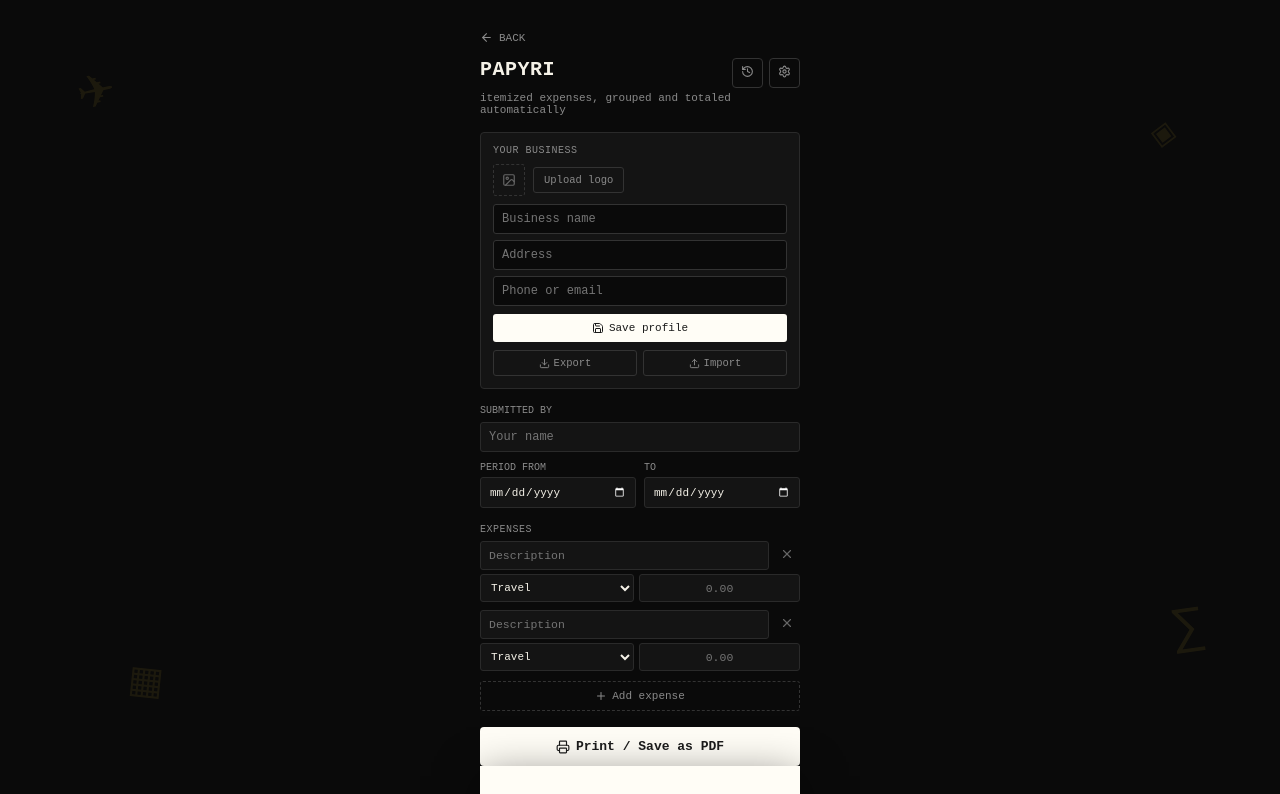
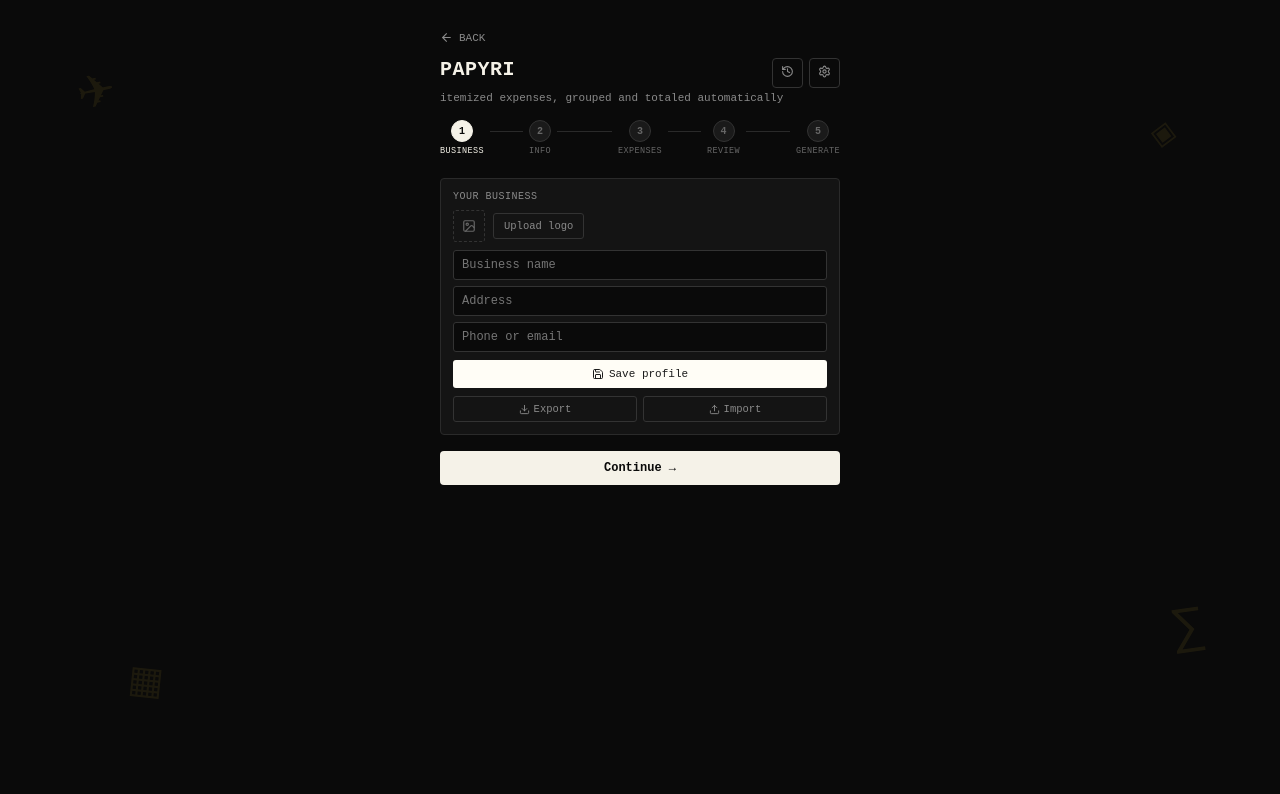
Before and after one commit to thatcodingman/paperclip, a React (Vite) app: page /expense in a window 1280 px wide. Shown: the top 794 px of the page. Built offline with nearby package versions, Linux system fonts and the light colour scheme.

Commit message:
Convert Expense Report to step wizard with category review step

```diff
--- a/src/pages/ExpenseReport.jsx
+++ b/src/pages/ExpenseReport.jsx
@@ -1,6 +1,6 @@
 import { useState, useEffect, useMemo, useRef, Component } from "react";
 import { Plus, X, Printer, Save, Edit2, Check, Settings, ArrowLeft, Upload, Download, Image, History, RotateCcw } from "lucide-react";
-import { ink, sub, stamp, bg, fontMono, PaperclipFonts, PaperclipStyles, PaperclipBackdrop, ToolBackgroundArt, StampWrapper, PaperclipStructuredData, exportProfileFile, readProfileFile, readLogoFile, nextDocNumber, DocumentQR, CURRENCIES, fmtCurrency, saveToHistory, loadHistory } from "../components/PaperclipChrome";
+import { ink, sub, stamp, bg, fontMono, PaperclipFonts, PaperclipStyles, PaperclipBackdrop, ToolBackgroundArt, StampWrapper, PaperclipStructuredData, WizardProgress, WizardNav, exportProfileFile, readProfileFile, readLogoFile, nextDocNumber, DocumentQR, CURRENCIES, fmtCurrency, saveToHistory, loadHistory } from "../components/PaperclipChrome";
 
 const PAPER_TONES = {
   cream: { label: "Cream", paper: "#FFFDF6", line: "#D8D4C8" },
@@ -13,6 +13,14 @@ const SIZES = {
   wide: { label: "Full Page", width: 420 },
 };
 const CATEGORIES = ["Travel", "Meals", "Supplies", "Software", "Lodging", "Other"];
+
+const ALL_STEPS = [
+  { id: "business", label: "Business" },
+  { id: "info", label: "Info" },
+  { id: "expenses", label: "Expenses" },
+  { id: "review", label: "Review" },
+  { id: "generate", label: "Generate" },
+];
 
 const PROFILE_KEY = "paperclip-profile-v1";
 const APPEARANCE_KEY = "paperclip-appearance-v1";
@@ -98,6 +106,11 @@ function ExpenseReportInner() {
   const logoInputRef = useRef(null);
   const importInputRef = useRef(null);
 
+  const [stepIndex, setStepIndex] = useState(0);
+  function goNext() { setStepIndex(function (i) { return Math.min(i + 1, ALL_STEPS.length - 1); }); }
+  function goBack() { setStepIndex(function (i) { return Math.max(i - 1, 0); }); }
+  const currentStepId = ALL_STEPS[stepIndex].id;
+
   useEffect(function () { document.title = "Expense Report — Papyri"; }, []);
 
   const tone = PAPER_TONES[appearance.tone];
@@ -173,6 +186,7 @@ function ExpenseReportInner() {
     setItems(s.items && s.items.length ? s.items : [makeItem(), makeItem()]);
     setReportNo(entry.docNo);
     setShowHistory(false);
+    setStepIndex(ALL_STEPS.length - 1);
   }
   const historyEntries = showHistory ? loadHistory("expense") : [];
 
@@ -187,7 +201,7 @@ function ExpenseReportInner() {
       <PaperclipStyles />
       <ToolBackgroundArt glyphs={["✈", "◈", "▦", "∑"]} />
       <StampWrapper>
-      <div className={"pc-no-print" + (appearance.uiLight ? " pc-ui-light" : "")} style={{ width: size.width }}>
+      <div className={"pc-no-print" + (appearance.uiLight ? " pc-ui-light" : "")} style={{ width: 400, maxWidth: "100%" }}>
         <a href="/" style={{ display: "inline-flex", alignItems: "center", gap: 6, color: "#8A8A8A",
           textDecoration: "none", fontSize: 11, marginBottom: 14, ...fontMono }}>
           <ArrowLeft size={13} /> BACK
@@ -212,6 +226,8 @@ function ExpenseReportInner() {
         <p style={{ ...fontMono, fontSize: 11, color: "#8A8A8A", margin: "0 0 16px" }}>
           itemized expenses, grouped and totaled automatically
         </p>
+
+        <WizardProgress steps={ALL_STEPS} currentIndex={stepIndex} />
 
         {showHistory && (
           <div style={{ background: "#141414", border: "1px solid #2A2A2A", borderRadius: 4, padding: 12, marginBottom: 16 }}>
@@ -289,6 +305,7 @@ function ExpenseReportInner() {
           </div>
         )}
 
+        {currentStepId === "business" && (<>
         <div style={{ background: "#141414", border: "1px solid #2A2A2A", borderRadius: 4, padding: 12, marginBottom: 16 }}>
           <div style={{ display: "flex", justifyContent: "space-between", alignItems: "center", marginBottom: 8 }}>
             <p style={{ ...fontMono, fontSize: 10, color: "#8A8A8A", margin: 0, letterSpacing: 0.5 }}>YOUR BUSINESS</p>
@@ -354,13 +371,15 @@ function ExpenseReportInner() {
             </div>
           )}
         </div>
+        </>)}
 
+        {currentStepId === "info" && (<>
         <p style={{ ...fontMono, fontSize: 10, color: "#8A8A8A", margin: "0 0 6px" }}>SUBMITTED BY</p>
         <input value={submitter} onChange={function (e) { setSubmitter(e.target.value); }} placeholder="Your name"
           style={{ width: "100%", background: "#141414", border: "1px solid #2A2A2A", borderRadius: 3, color: "#F5F2E8",
             fontSize: 12, padding: "7px 8px", boxSizing: "border-box", marginBottom: 10, ...fontMono }} />
 
-        <div style={{ display: "flex", gap: 8, marginBottom: 16 }}>
+        <div style={{ display: "flex", gap: 8, marginBottom: 20 }}>
           <div style={{ flex: 1 }}>
             <p style={{ ...fontMono, fontSize: 10, color: "#8A8A8A", margin: "0 0 4px" }}>PERIOD FROM</p>
             <input value={dateFrom} onChange={function (e) { setDateFrom(e.target.value); }} type="date" style={{
@@ -374,7 +393,9 @@ function ExpenseReportInner() {
               fontSize: 11, padding: "7px 8px", boxSizing: "border-box", ...fontMono }} />
           </div>
         </div>
+        </>)}
 
+        {currentStepId === "expenses" && (<>
         <p style={{ ...fontMono, fontSize: 10, color: "#8A8A8A", margin: "0 0 6px", letterSpacing: 0.5 }}>EXPENSES</p>
         {items.map(function (it) {
           return (
@@ -405,18 +426,49 @@ function ExpenseReportInner() {
         <button onClick={addItem} style={{
           display: "flex", alignItems: "center", justifyContent: "center", gap: 5, width: "100%",
           background: "none", border: "1px dashed #333", borderRadius: 3, padding: "8px 0", color: "#8A8A8A",
-          fontSize: 11, cursor: "pointer", margin: "10px 0 16px", ...fontMono }}>
+          fontSize: 11, cursor: "pointer", margin: "10px 0 4px", ...fontMono }}>
           <Plus size={12} /> Add expense
         </button>
+        </>)}
 
+        {currentStepId === "review" && (<>
+        <div style={{ background: "#141414", border: "1px solid #2A2A2A", borderRadius: 4, padding: "14px 16px", marginBottom: 20 }}>
+          {byCategory.length > 0 && (
+            <div style={{ marginBottom: 14 }}>
+              <p style={{ ...fontMono, fontSize: 10, color: "#666", margin: "0 0 8px", letterSpacing: 0.5 }}>BY CATEGORY</p>
+              {byCategory.map(function (entry) {
+                return (
+                  <div key={entry[0]} style={{ display: "flex", justifyContent: "space-between", fontSize: 12, color: "#CCC", marginBottom: 4, ...fontMono }}>
+                    <span>{entry[0]}</span><span>{fmtCurrency(entry[1], currency)}</span>
+                  </div>
+                );
+              })}
+            </div>
+          )}
+          <p style={{ ...fontMono, fontSize: 22, fontWeight: 700, color: "#F0C93A", margin: 0, paddingTop: byCategory.length ? 10 : 0, borderTop: byCategory.length ? "1px dashed #333" : "none" }}>
+            {fmtCurrency(grandTotal, currency)}
+          </p>
+          <p style={{ ...fontMono, fontSize: 10.5, color: "#666", margin: "2px 0 0" }}>Grand total</p>
+        </div>
+        </>)}
+
+        <WizardNav
+          onBack={goBack} onNext={goNext}
+          isFirst={stepIndex === 0} isLast={currentStepId === "generate"}
+          nextLabel={currentStepId === "review" ? "Review & Generate \u2192" : "Continue \u2192"}
+        />
+
+        {currentStepId === "generate" && (
         <button onClick={handlePrint} style={{
           width: "100%", padding: "12px 0", borderRadius: 4, border: "none", background: "#FFFDF6", color: ink,
           fontSize: 13, fontWeight: 700, cursor: "pointer", display: "flex", alignItems: "center", justifyContent: "center",
           gap: 6, ...fontMono }}>
           <Printer size={14} /> Print / Save as PDF
         </button>
+        )}
       </div>
 
+      {currentStepId === "generate" && (
       <div>
         <div className="pc-receipt" style={{
           width: size.width, background: tone.paper, color: ink, padding: "28px 22px 0", ...fontMono,
@@ -490,6 +542,7 @@ function ExpenseReportInner() {
         </div>
         <TornEdge paper={tone.paper} />
       </div>
+      )}
       </StampWrapper>
     </PaperclipBackdrop>
   );
```
